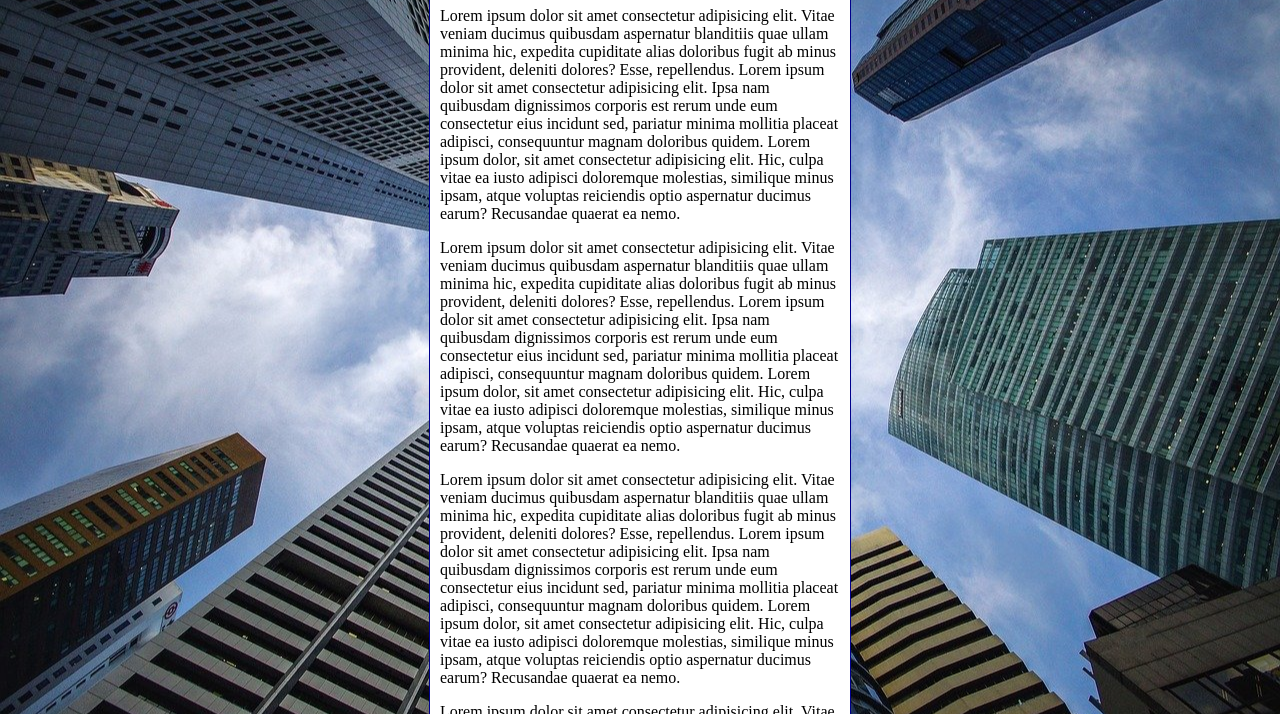
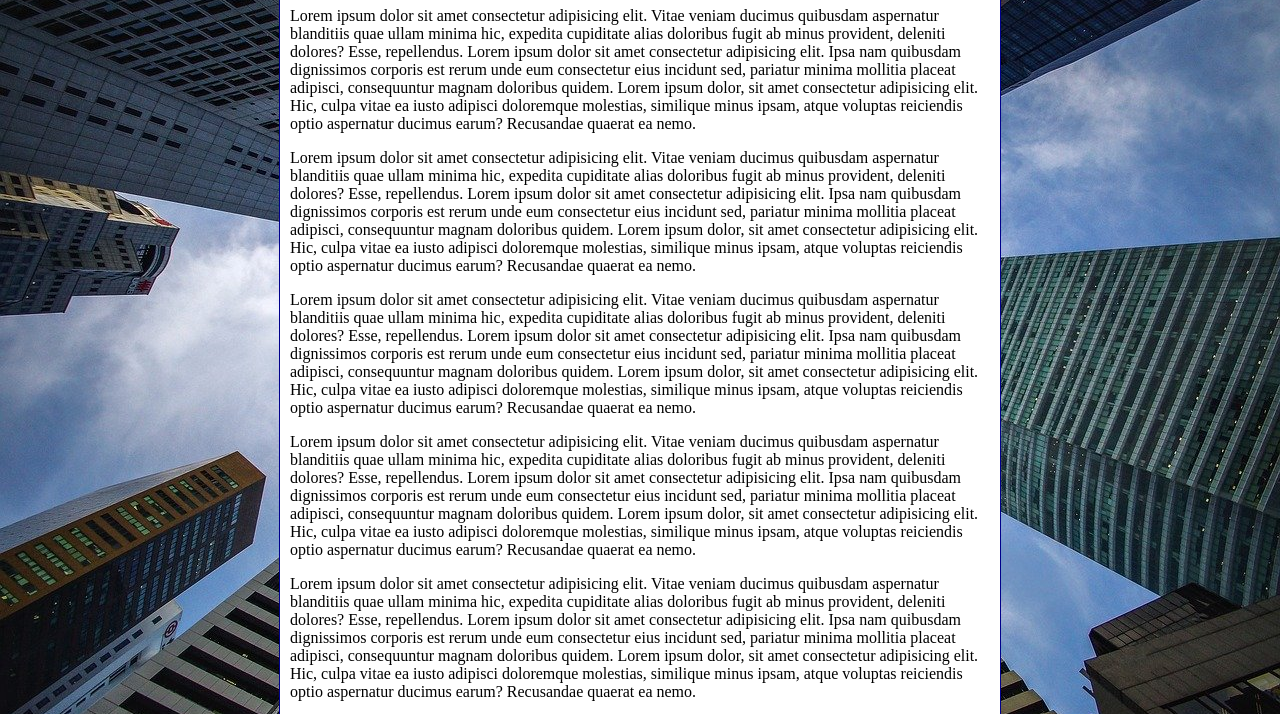
Before and after one commit to AndreValmir/html-css, a plain HTML site: page exercicios/ex022/fundo006.html in a window 1280 px wide. Shown: the part 92-806 px from the top of the page. Drawn offline with Linux system fonts and the light colour scheme.

Commit message:
Update fundo006.html

```diff
--- a/exercicios/ex022/fundo006.html
+++ b/exercicios/ex022/fundo006.html
@@ -11,12 +11,13 @@
             background-color: black;
             background-image: url('imagens/wallpaper002.jpg');
             background-position: center center;
-            background-repeat: repeat-y;
+            background-repeat: no-repeat;
             background-size: cover;
+            background-attachment: fixed;
         }
         main{
             background-color: white;
-            width: 400px;
+            max-width: 700px;
             padding: 10px;
             margin: auto;
             border: 1px solid darkblue;
```
